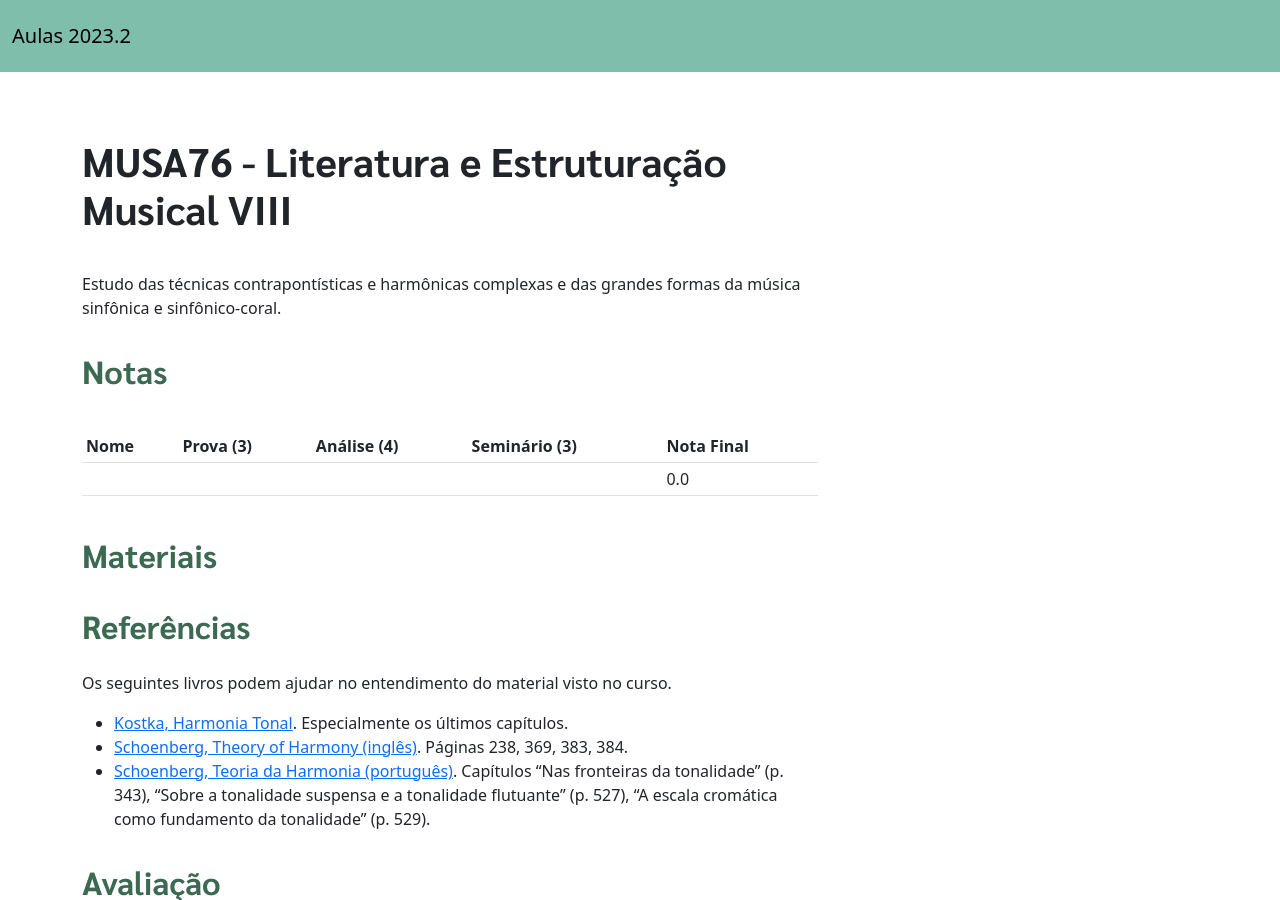
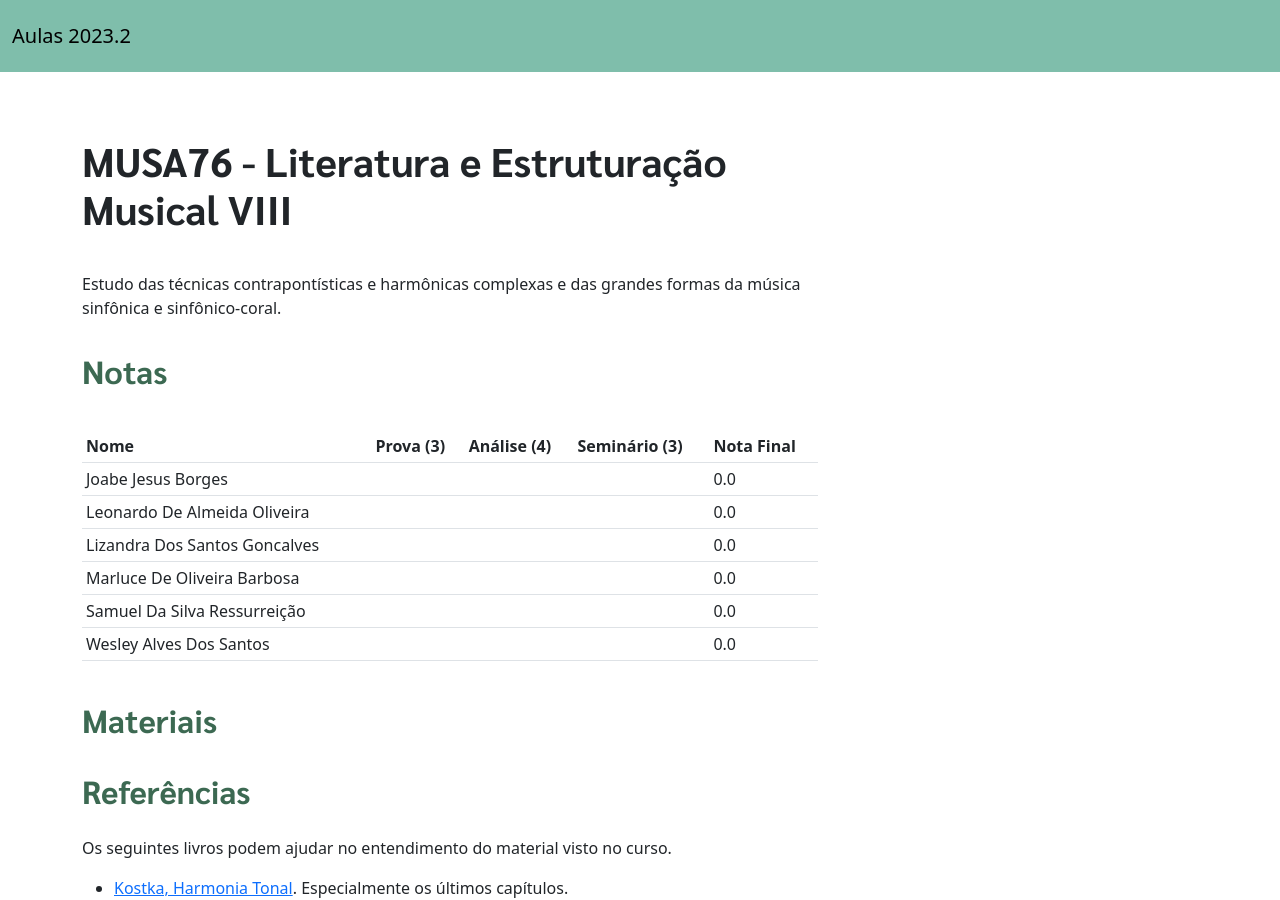
Before and after one commit to pedrokroger/pedrokroger.github.io, a Jekyll site: the page built from pages/musa76-lem8.md, in a window 1280 px wide and 900 px high. Built offline with Jekyll 4.4.1, drawn with Linux system fonts in a browser that asks for light colours.

Commit message:
Acrescenta alunos

```diff
--- a/pages/musa76-lem8.md
+++ b/pages/musa76-lem8.md
@@ -11,9 +11,14 @@ formas da música sinfônica e sinfônico-coral.
 
 ## Notas
 
-| Nome | Prova (3) | Análise (4) | Seminário (3) | Nota Final |
-|------|-----------|-------------|---------------|------------|
-|      |           |             |               | =sum       |
+| Nome                          | Prova (3) | Análise (4) | Seminário (3) | Nota Final |
+|-------------------------------|-----------|-------------|---------------|------------|
+| Joabe Jesus Borges            |           |             |               | =sum       |
+| Leonardo De Almeida Oliveira  |           |             |               | =sum       |
+| Lizandra Dos Santos Goncalves |           |             |               | =sum       |
+| Marluce De Oliveira Barbosa   |           |             |               | =sum       |
+| Samuel Da Silva Ressurreição  |           |             |               | =sum       |
+| Wesley Alves Dos Santos       |           |             |               | =sum       |
 
 
 ## Materiais
```
Also changed, not shown: pages/musa85-orq2.md (+5 -4 lines).
